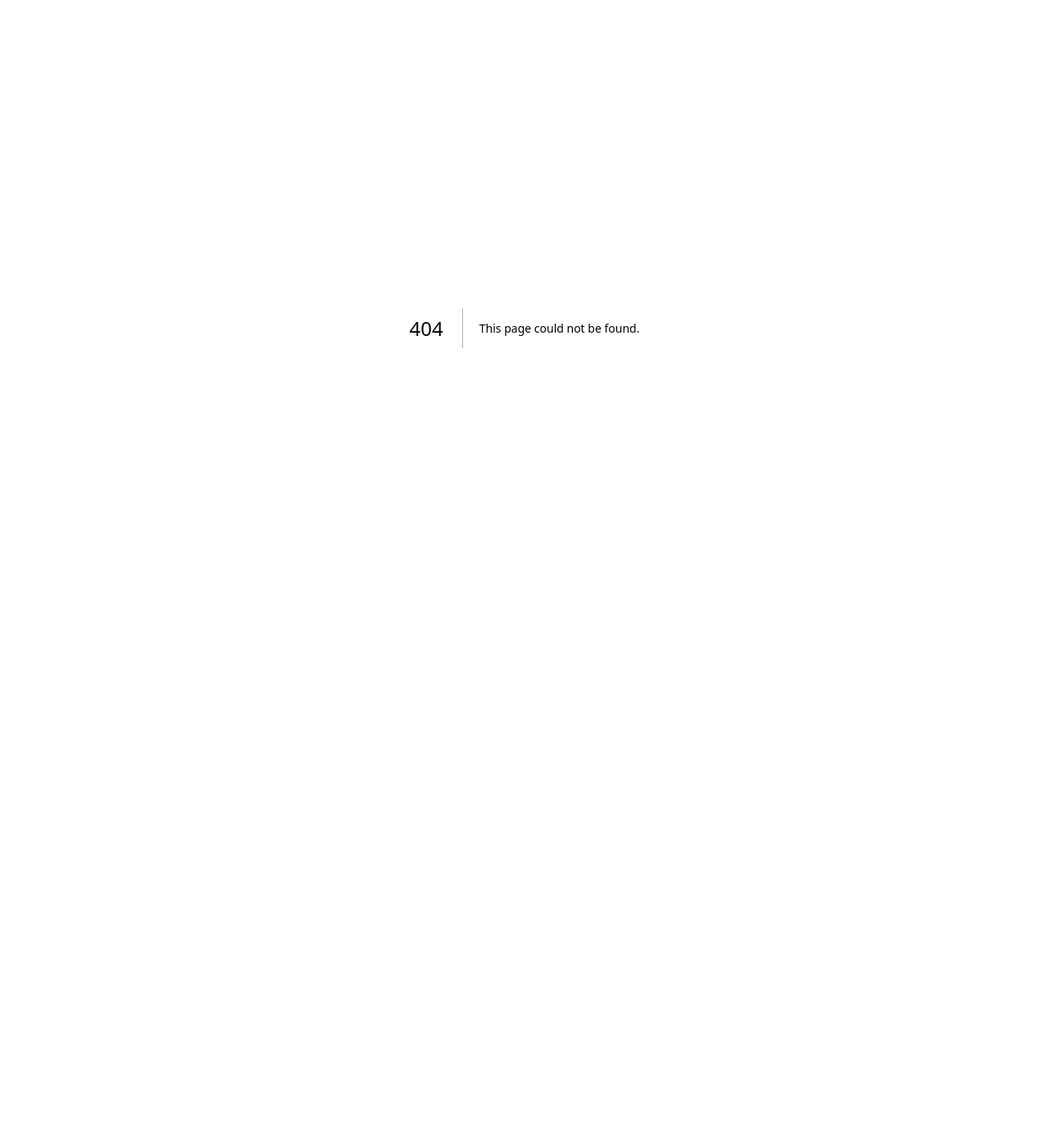
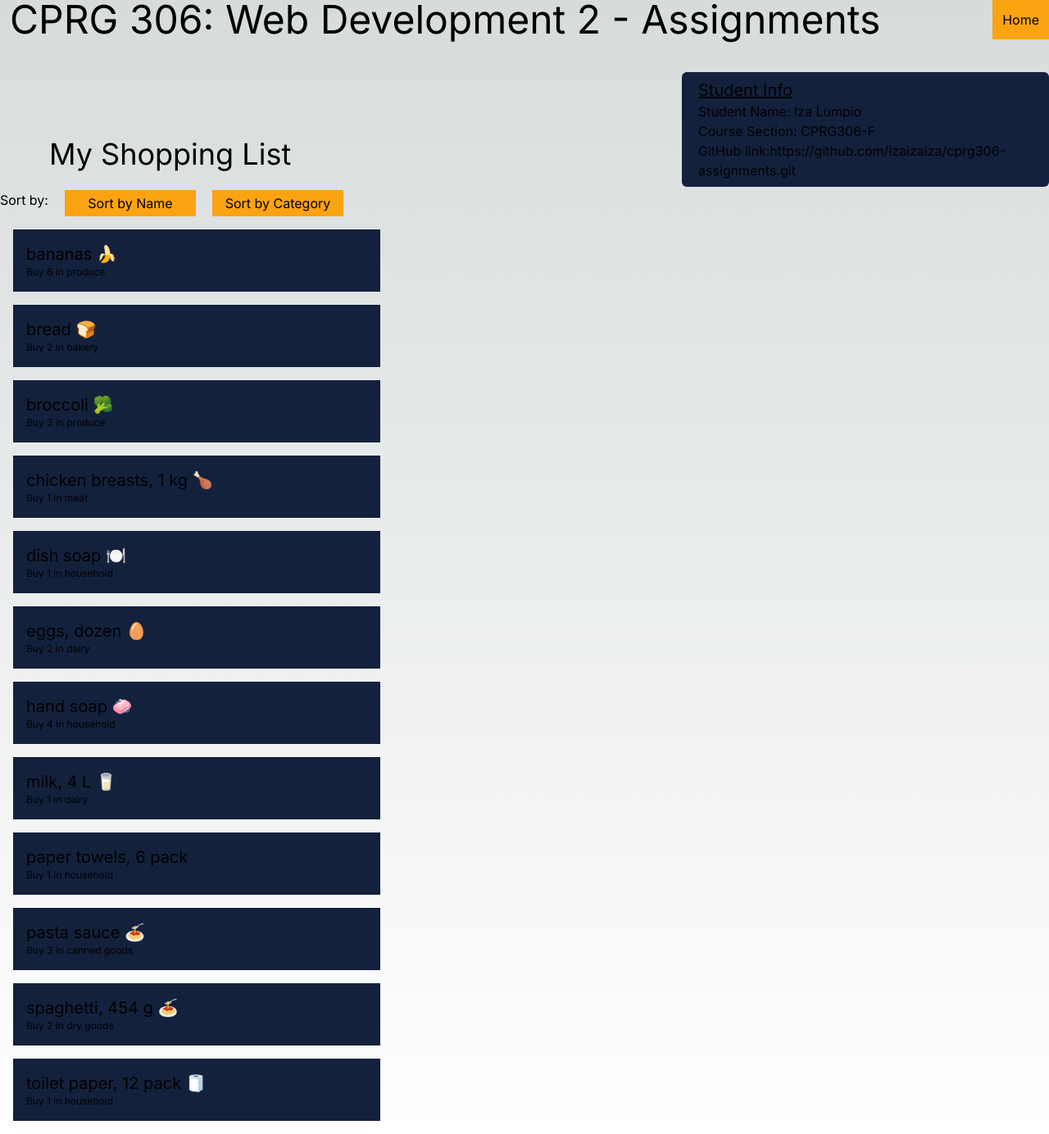
Before and after one commit to izaizaiza/cprg306-assignments, a Next.js app: page /week6 in a window 1280 px wide. Before the commit this address had no page. Shown: the whole page at 82% size. Before the commit the page ends 800 px from the top, so only its background shows below. Built offline with nearby package versions, Linux system fonts and the light colour scheme.

Commit message:
added week6 setup

```diff
--- /dev/null
+++ b/app/week6/item-list.js
@@ -0,0 +1,68 @@
+"use client"
+
+
+import { useState } from "react";
+import itemsData from "./items.json";
+import Item from "./item.js";
+
+
+
+export default function ItemList() {
+
+
+
+    // 1.initialize state variable
+    // create state variable named sortBy and setter function setSortBy
+    // set initial value to "name"
+    let [sortBy, setSortBy] = useState("name");
+
+    //2. Sort the items use javaScript's sort function to sort the items array
+    // if sortBy is name, sort the items by name
+    // if sortBy is category, sort the items by category
+
+    let sortedItems = itemsData.sort((a, b) => {
+        if (sortBy === "name") {
+            return a.name.localeCompare(b.name);
+        } else {
+            return a.category.localeCompare(b.category);
+        }
+    });
+
+
+    console.log(sortedItems)
+
+
+
+    return (
+        <div>
+        <div>
+            <div
+            className="flex flex-row gap-5"
+            >
+                <p>Sort by:</p>
+
+                <button
+                className="p-1 w-40 bg-custom-orange hover:text-custom-slate "
+                onClick={() => setSortBy('name')}
+                >
+                    Sort by Name
+                </button>
+
+                <button
+                className="p-1 w-40 bg-custom-orange hover:text-custom-slate"
+                onClick={() => setSortBy('category')}
+                >
+                    Sort by Category
+                </button>
+            </div>
+
+        </div>
+        <ul>
+            {sortedItems.map(item => (
+            <Item key={item.id} {...item} />
+            ))}
+        </ul>
+        </div>
+
+    );
+}
--- /dev/null
+++ b/app/week6/item.js
@@ -0,0 +1,11 @@
+
+
+export default function Item({ name, quantity, category }) {
+    return (
+        <div className="p-4 my-4 ml-4 bg-custom-slate flex-wrap: wrap; max-w-md">
+            <h3 className="text-xl">{name}</h3>
+            <p className= "text-xs">Buy {quantity} in {category}</p>
+        </div>
+
+    );
+  }
--- /dev/null
+++ b/app/week6/items.json
@@ -0,0 +1,75 @@
+
+[
+    {
+      "id": "1h2GJKH12gkHG31h1H",
+      "name": "milk, 4 L 🥛",
+      "quantity": 1,
+      "category": "dairy"
+    },
+    {
+      "id": "2KJH3k2j3H1k2J3K1H",
+      "name": "bread 🍞",
+      "quantity": 2,
+      "category": "bakery"
+    },
+    {
+      "id": "3h2KJH3k2j3H1k2J3",
+      "name": "eggs, dozen 🥚",
+      "quantity": 2,
+      "category": "dairy"
+    },
+    {
+      "id": "4k2J3K1H2GJKH12gk",
+      "name": "bananas 🍌",
+      "quantity": 6,
+      "category": "produce"
+    },
+    {
+      "id": "5H1h1H2KJH3k2j3H",
+      "name": "broccoli 🥦",
+      "quantity": 3,
+      "category": "produce"
+    },
+    {
+      "id": "6H1k2J3K1H2GJKH1",
+      "name": "chicken breasts, 1 kg 🍗",
+      "quantity": 1,
+      "category": "meat"
+    },
+    {
+      "id": "7gkHG31h1H2KJH3k",
+      "name": "pasta sauce 🍝",
+      "quantity": 3,
+      "category": "canned goods"
+    },
+    {
+      "id": "8j3H1k2J3K1H2GJK",
+      "name": "spaghetti, 454 g 🍝",
+      "quantity": 2,
+      "category": "dry goods"
+    },
+    {
+      "id": "9H12gkHG31h1H2KJ",
+      "name": "toilet paper, 12 pack 🧻",
+      "quantity": 1,
+      "category": "household"
+    },
+    {
+      "id": "10H3k2j3H1k2J3K1",
+      "name": "paper towels, 6 pack",
+      "quantity": 1,
+      "category": "household"
+    },
+    {
+      "id": "11k2J3K1H2GJKH12",
+      "name": "dish soap 🍽️",
+      "quantity": 1,
+      "category": "household"
+    },
+    {
+      "id": "12GJKH12gkHG31h1",
+      "name": "hand soap 🧼",
+      "quantity": 4,
+      "category": "household"
+    }
+  ]
--- /dev/null
+++ b/app/week6/page.js
@@ -0,0 +1,34 @@
+import StudentInfo from "../StudentInfo";
+import Link from 'next/link'
+import ItemList from "./item-list"
+
+export default function Week6() {
+    return (
+        <main>
+            <div className="flex flex-col">
+                <div className="flex flex-row">
+                    <h1 className="flex flex-grow ml-3 text-5xl">
+                        CPRG 306: Web Development 2 - Assignments
+                    </h1>
+
+                    <nav className="flex flex-shrink bg-custom-orange p-3 self-start">
+                        <Link href="/" className="hover:text-custom-slate">Home</Link>
+                    </nav>
+
+                </div>
+
+                <div className="mt-10 mb-1 ml-10">
+                    <div className="flex flex-row">
+                        <hi className="flex-grow text-4xl ml-5 pt-20 mb-1 text-left align-middle">My Shopping List</hi>
+                        <StudentInfo className="justify-end flex-shrink"></StudentInfo>
+                    </div>
+                </div>
+
+                <div>
+                    <ItemList className="flex-wrap: wrap; max-w-5xl"></ItemList>
+                </div>
+
+                </div>
+        </main>
+    );
+  }
```
